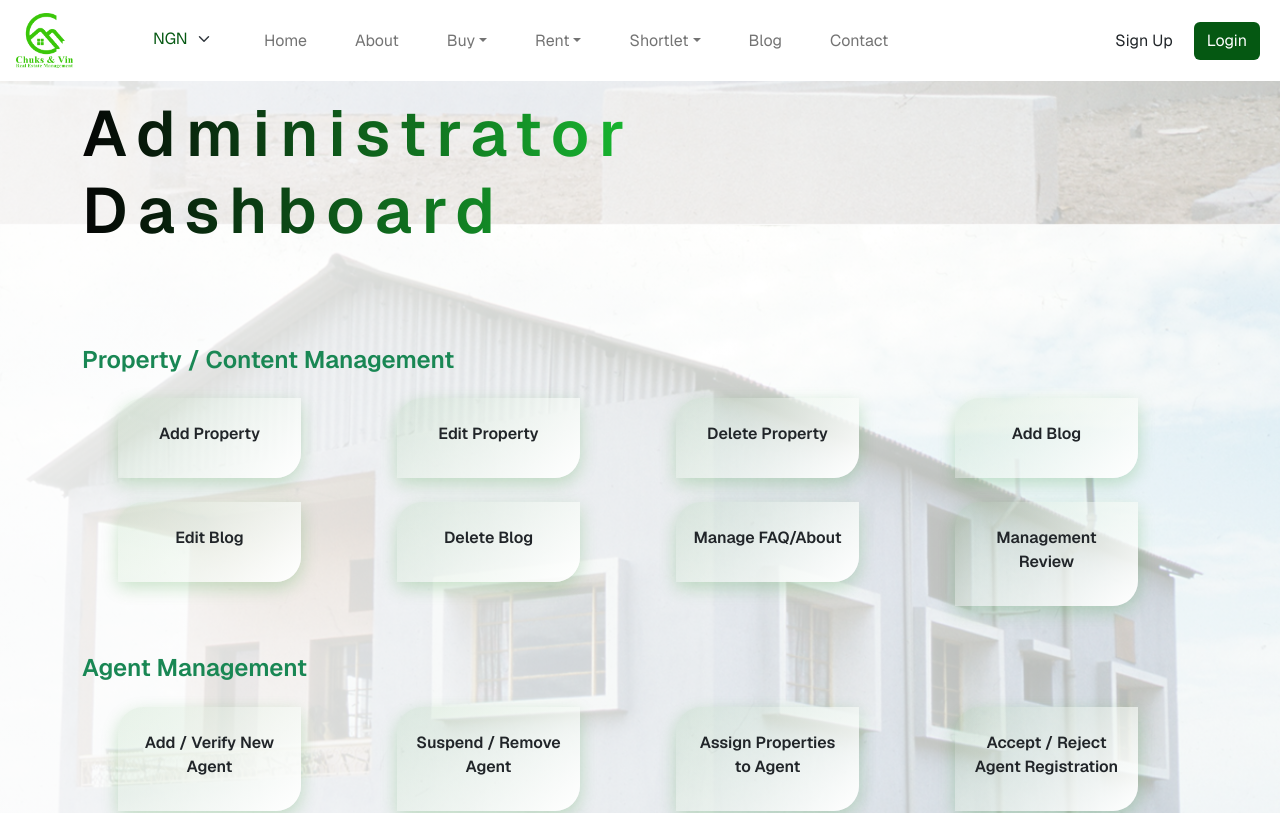
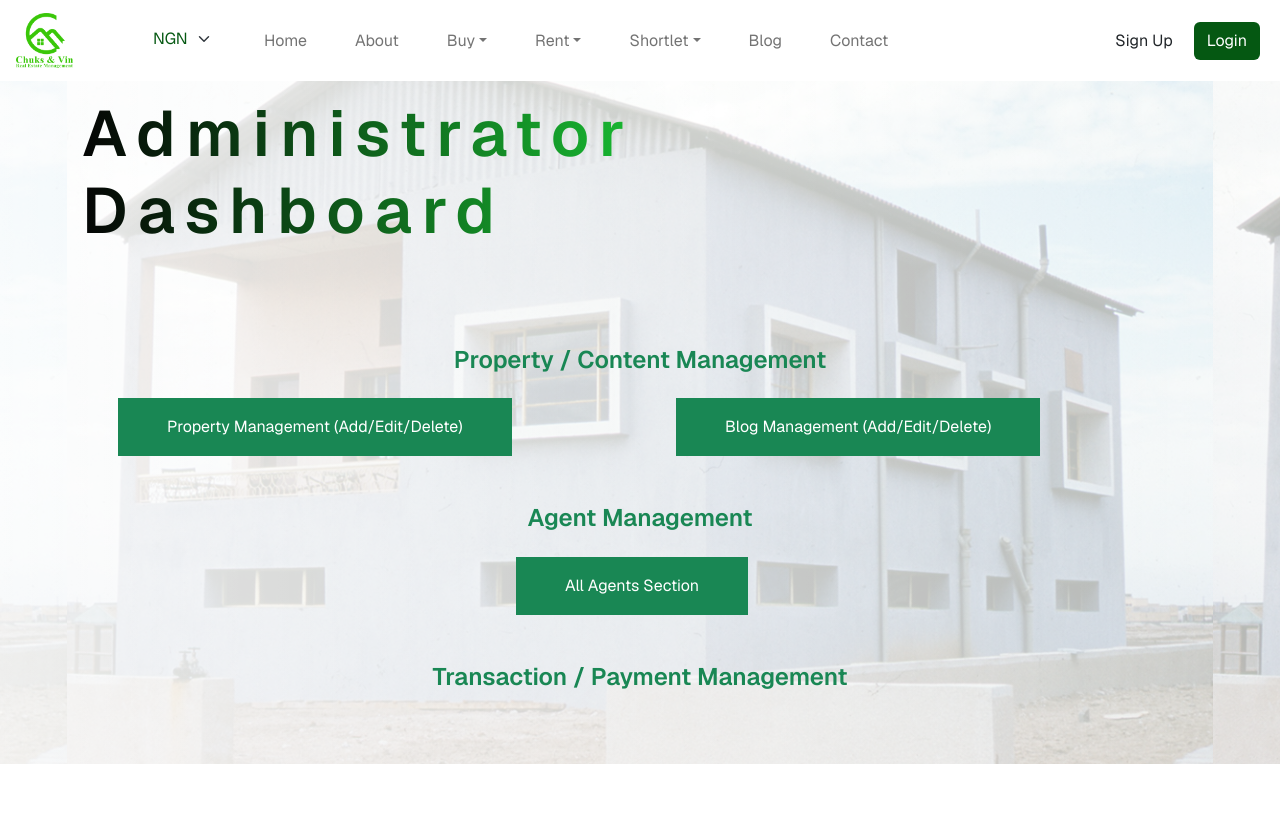
Before and after one commit to Saytzeff-D/CV-Web-FE, a React (Create React App) app: page /admin/dashboard in a window 1280 px wide. Shown: the top 813 px of the page. Built offline with nearby package versions, Linux system fonts and the light colour scheme.

Commit message:
feat: admin dashboard

```diff
--- a/src/pages/admin/dashboard.js
+++ b/src/pages/admin/dashboard.js
@@ -1,7 +1,8 @@
-import React from "react";
+import { useNavigate } from "react-router-dom";
 import Navbar from "../../components/Navbar";
 
 const AdminDashboard = () => {
+    const navigate = useNavigate()
   return (
     <div className="bg-admin">
         <div className="inner-bg-admin">
@@ -16,68 +17,39 @@ const AdminDashboard = () => {
 
             {/* ===== Property / Content Management ===== */}
             <section className="mb-5">
-                <h4 className="fw-semibold mb-4 text-success">
-                Property / Content Management
+                <h4 className="fw-semibold mb-4 text-success text-center">
+                    Property / Content Management
                 </h4>
                 <div className="row g-4 w-100">
-                {[
-                    "Add Property",
-                    "Edit Property",
-                    "Delete Property",
-                    "Add Blog",
-                    "Edit Blog",
-                    "Delete Blog",
-                    "Manage FAQ/About",
-                    "Management Review",
-                ].map((title, i) => (
-                    <div key={i} className="col-6 col-md-3 px-md-5 px-2">
-                    <div
-                        className="card text-center fw-semibold shadow-sm border-success card-custom"
-                        onMouseEnter={(e) => (e.currentTarget.style.transform = "scale(1.03)")}
-                        onMouseLeave={(e) => (e.currentTarget.style.transform = "scale(1)")}
-                    >
-                        <div className="card-body py-4">
-                        <p className="card-title fw-medium mb-2">{title}</p>
-                        <i className="bi bi-plus-lg text-success fs-5"></i>
-                        </div>
+                    <div className="col-6 px-md-5 px-2">
+                        <button className="btn px-5 py-3 rounded-0 btn-success me-3">
+                            Property Management (Add/Edit/Delete)
+                        </button>
                     </div>
+                    <div className="col-6 px-md-5 px-2">
+                        <button className="btn px-5 py-3 rounded-0 btn-success me-3">
+                            Blog Management (Add/Edit/Delete)
+                        </button>
                     </div>
-                ))}
                 </div>
             </section>
 
             {/* ===== Agent Management ===== */}
             <section className="mb-5">
-                <h4 className="fw-semibold mb-4 text-success">Agent Management</h4>
-                <div className="row g-4 w-100">
-                {[
-                    "Add / Verify New Agent",
-                    "Suspend / Remove Agent",
-                    "Assign Properties to Agent",
-                    "Accept / Reject Agent Registration",
-                    "Verify Agent Document",
-                    "Flag / Remove Agent Properties",
-                ].map((title, i) => (
-                    <div key={i} className="col-6 col-md-3 px-md-5 px-2">
-                    <div
-                        className="card text-center fw-semibold shadow-sm border-success card-custom"
-                    >
-                        <div className="card-body py-4">
-                        <p className="card-title fw-medium mb-2">{title}</p>
-                        <i className="bi bi-person-check text-success fs-5"></i>
-                        </div>
-                    </div>
-                    </div>
-                ))}
+                <h4 className="fw-semibold mb-4 text-success text-center">Agent Management</h4>
+                <div className="d-flex justify-content-center">
+                    <button onClick={()=>navigate('/admin/view-agents')} className="btn px-5 py-3 rounded-0 btn-success me-3">
+                        All Agents Section
+                    </button>
                 </div>
             </section>
 
             {/* ===== Transaction / Payment Management ===== */}
             <section>
-                <h4 className="fw-semibold mb-4 text-success">
+                <h4 className="fw-semibold mb-4 text-success text-center">
                 Transaction / Payment Management
                 </h4>
-                <div className="row g-4 w-100">
+                {/* <div className="row g-4 w-100">
                 {[
                     "Approve / Reject Agent Payment",
                     "Management Property Listing Payment",
@@ -96,7 +68,7 @@ const AdminDashboard = () => {
                     </div>
                     </div>
                 ))}
-                </div>
+                </div> */}
             </section>
             </div>
         </div>
```
